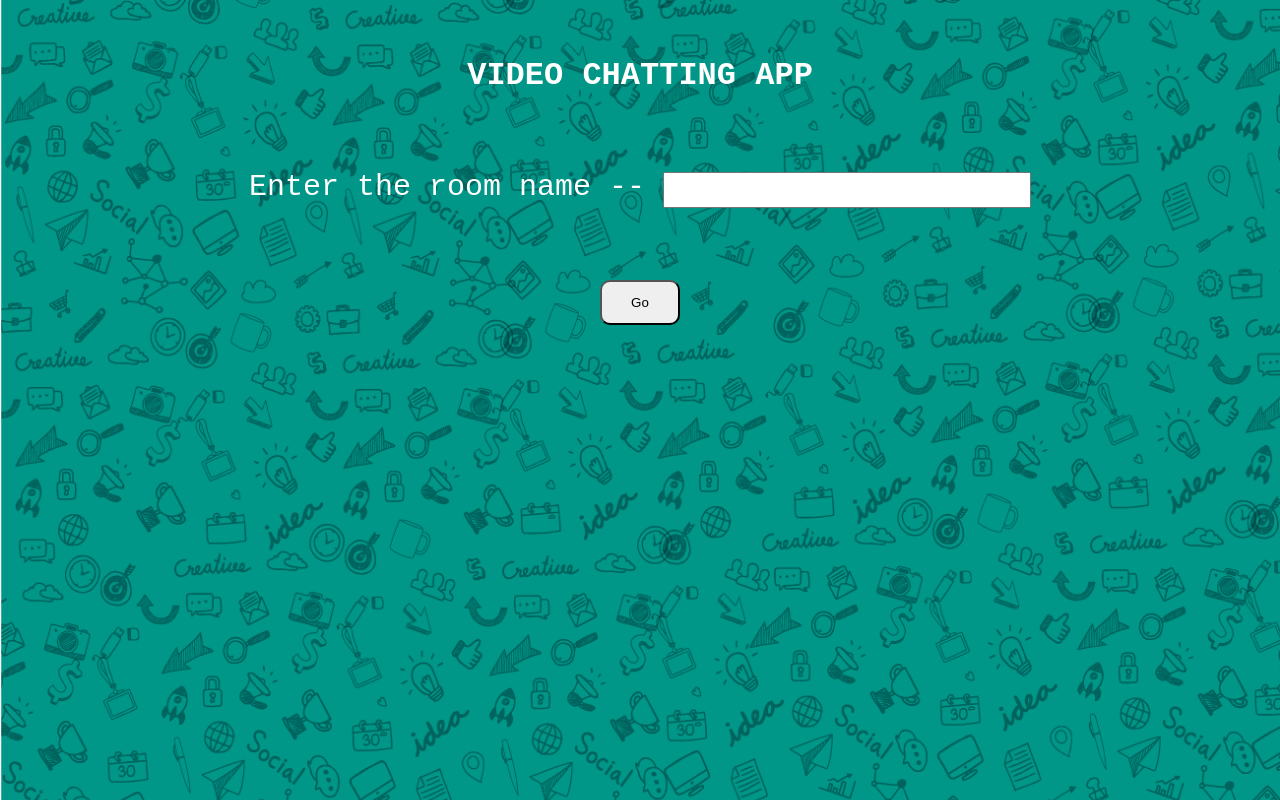
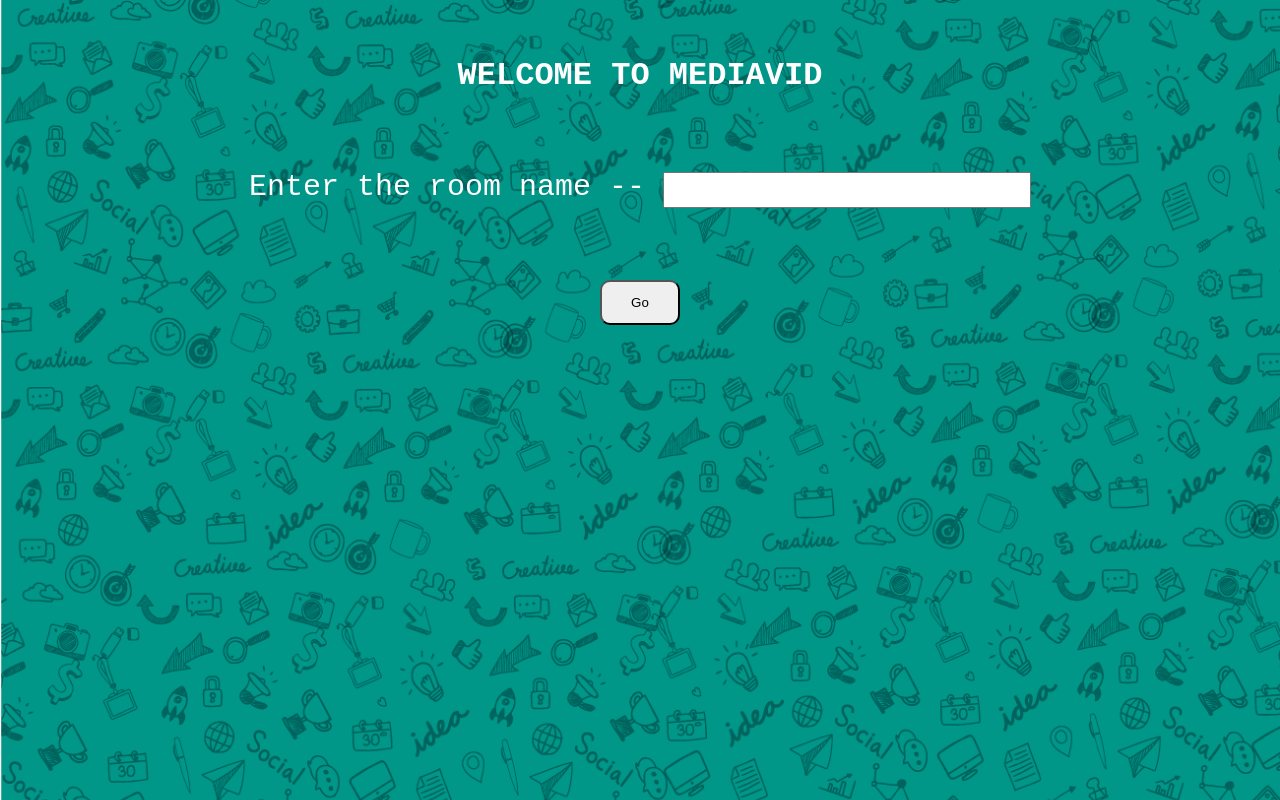
Before and after one commit to shubham123456789012/MediaVid, a website: page public/index.html in a window 1280 px wide. Drawn offline with nearby package versions, Linux system fonts and the light colour scheme; no server answers.

Commit message:
changing

```diff
--- a/public/index.html
+++ b/public/index.html
@@ -10,7 +10,7 @@
    <br>
    <br>
 
-    <h1 style="text-align: center; color: white;">VIDEO CHATTING APP</h1>
+    <h1 style="text-align: center; color: white;">WELCOME TO MEDIAVID</h1>
     <br>
     <br>
     <br>
```
